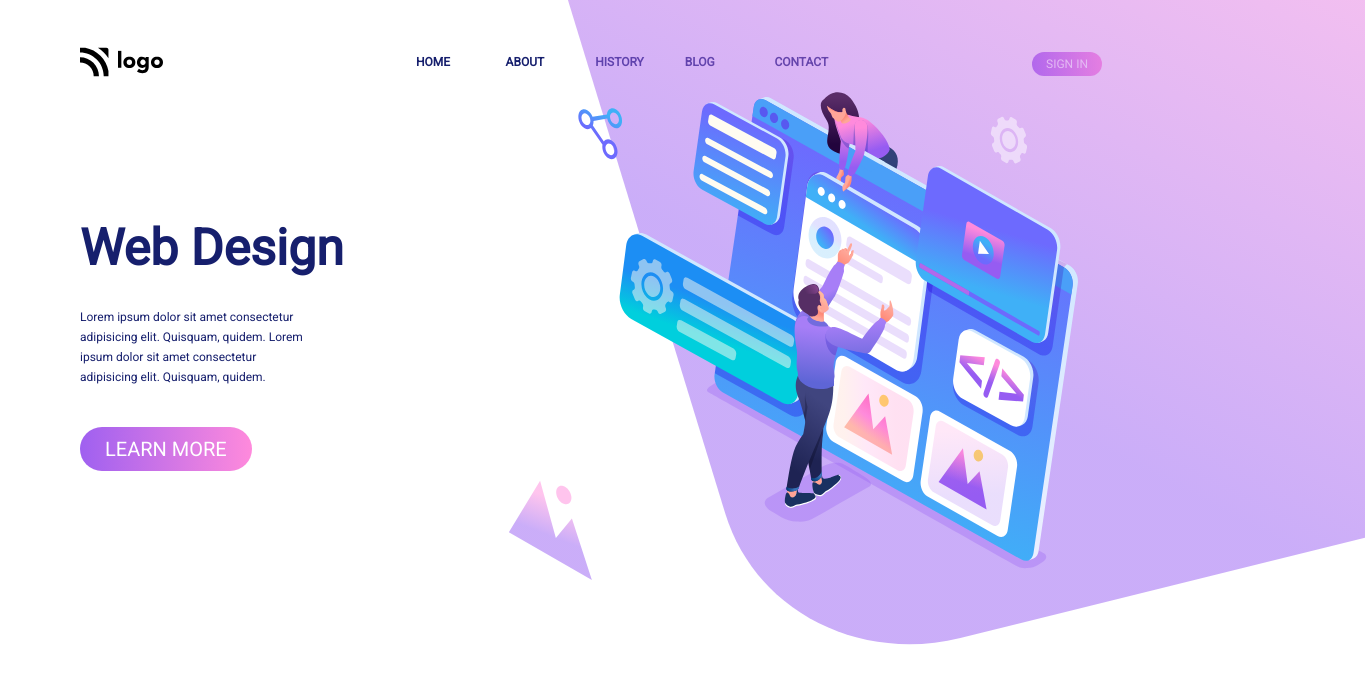
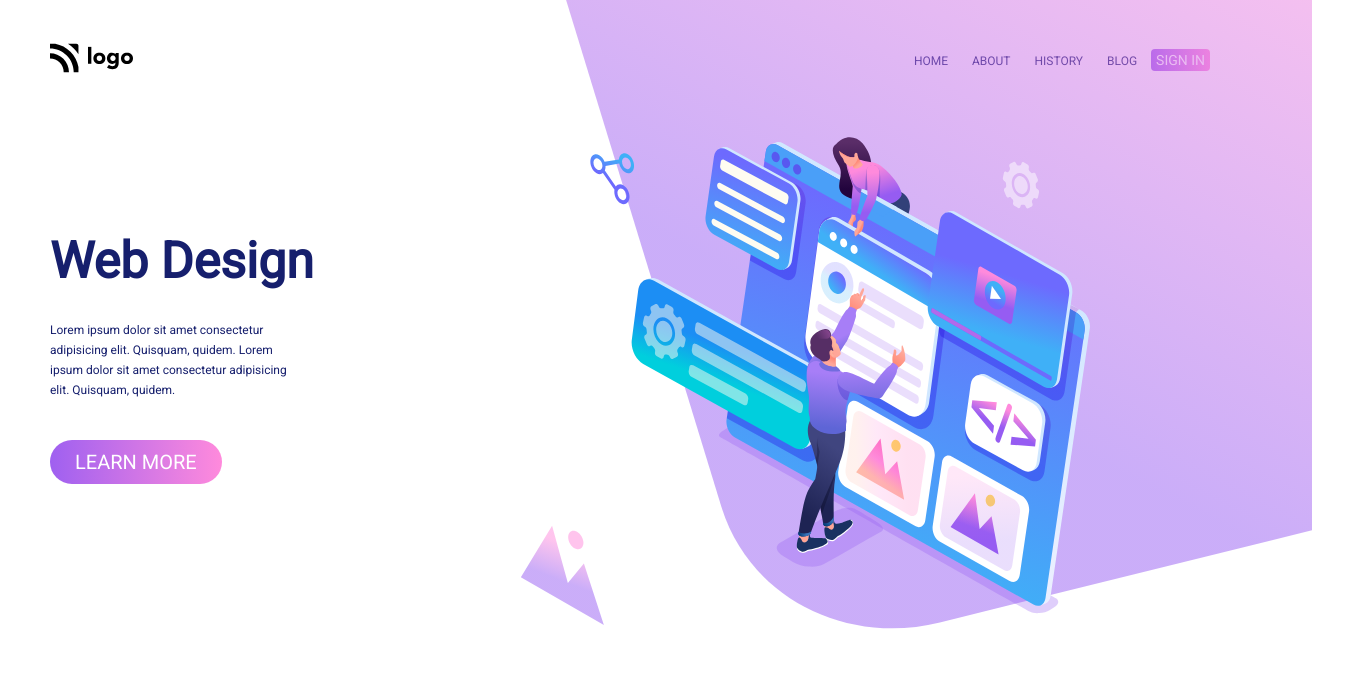
Before and after one commit to sirugudipraveen3637/Webdesignlandingpage_8, a plain HTML site: page index.html in a window 1280 px wide. Shown: the whole page, 1365 px wide, since content can reach past the window. Drawn offline with Linux system fonts and the light colour scheme.

Commit message:
responsive web

```diff
--- a/css/index.css
+++ b/css/index.css
@@ -5,61 +5,59 @@
 }
 
 body{
-    margin-top: 2em;
-    margin-left: 5em;
-    margin-right: 5em;
-}
-nav
-{
-    width: 100%;
-    height: 60px;
-
+    margin-top: 10px;
+    margin-left: 50px;
+    margin-right: 50px;
 }
 
-nav>img
+header
 {
-    float: left;
-    width: 83px;
-    height: 30px;
-    margin-top: 15px;
-
-}
-nav>div
-{
-    float: left;
-    height: 60px;
-    width: 40%;
-
-    margin-left: calc(30% - 83px);
-
+    height: 100px;
+    display: flex;
+    flex-direction: row-reverse;
+    justify-content: space-between;
+    align-items: center;
+    gap:20px;
 }
 
-nav>div h5
+header>nav>a
 {
-    float: left;
-    height: 60px;
-    line-height: 60px;
-    width: 20%;
+    font-size: 14px;
+    font-weight: 500;
     color:#161F6D;
     font-size: 12px;
     font-family: 'Roboto';
+    padding: 0px 10px;
+    font-weight: 500px;
 }
-nav>button
+
+
+.nav-item-active
 {
-    float: left;
-
-    margin-left: 15%;
-    margin-top: 20px;
-    width: 70px;
-    padding-top: 5px;
-    padding-bottom: 5px;
+    color:#161F6D;
     border-radius: 50px;
     color: white;
-    font-size: 12px;
     font-family: 'Roboto';
     background-image: linear-gradient(90deg,#9F60F0,#FF8ADC);
     border:0px;
+    padding: 3px 5px;
+    border-radius: 4px;
+    font-size: 14px;
+    font-weight: 500px;
+    margin-right: 20px;
 }
+header>div:nth-child(2)
+{
+    flex:1;
+}
+header>div:nth-child(2)>img
+{
+    width: 83px;
+    height: 30px;
+}
+
+
+/*END OF HEADER*/
 
 .intro-section
 {
@@ -70,7 +68,7 @@ nav>button
 
 .left-section
 {
-    width: 30%;
+    /* width: 30%; */
    float: left;
 
 }
@@ -80,7 +78,7 @@ nav>button
     color:#161F6D;
     font-size: 50px;
     font-family: 'Roboto';
-    margin-top: 95px;
+    /* margin-top: 95px; */
 }
 
 .left-section>h4
@@ -114,12 +112,13 @@ div.imgs-div
 {
    float: left;
    position:absolute;
+
+   background-image:url(../images/backcover.svg) ;
+   background-size: cover;
+   width: 75%;
+   height: fit-content;
    top:-220px;
-   left: 500px;
-   background-image:url(../images/backcover.svg) ;
- background-size: cover;
-   width: 865px;
-   height: 865px;
+   left: 30%;
 }
 
 div.imgs-div>img:nth-child(3)
@@ -147,6 +146,88 @@ div.imgs-div>img:nth-child(1)
     width: 100px;
     margin-top: 0px;
     margin-left: 0px;
+}
+
+html, body
+{
+    overflow-x: hidden;
+}
+
+@media (min-width: 360px) {
+    div.imgs-div
+    {
+        display: none;
+    }
+    img.designlogo
+    {
+        display: block;
+        width:95%;
+    }
+    div.left-section
+    {
+        width:100%;
+    }
+    .left-section>h1
+    {
+        margin-top: 30px;
+    }
+}
+@media (min-width: 640px) {
+    div.imgs-div
+    {
+        display: none;
+    }
+    img.designlogo
+    {
+        display: block;
+    }
+    div.left-section
+    {
+        width:100%;
+    }
+}
+
+@media (min-width: 750px) {
+    div.imgs-div
+    {
+       width: 75%;
+       height: fit-content;
+       top:-220px;
+       left: 30%;
+       display: block;
+    }
+    div.left-section
+    {
+        width: 30%;
+    }
+    img.designlogo
+    {
+        display: none;
+    }
+    .left-section>h1
+    {
+        margin-top: 90px;
+    }
+}
+
+@media (min-width: 1024px) {
+    div.left-section
+    {
+        width: 30%;
+    }
+}
 
 
+@media (min-width: 1050px) {
+    div.imgs-div
+    {
+       width: 800px;
+       height: fit-content;
+       top:-175px;
+       left: 40%;
+    }
+    div.left-section
+    {
+        width: 30%;
+    }
 }
--- a/index.html
+++ b/index.html
@@ -15,19 +15,27 @@
   </head>
   <body>
     <div class="main-div">
-      <nav>
-        <img src="./images/logo.svg" alt="logo" />
-        <div class="nav-items">
-          <h5 class="nav-item">HOME</h5>
-          <h5 class="nav-item">ABOUT</h5>
-          <h5 class="nav-item">HISTORY</h5>
-          <h5 class="nav-item">BLOG</h5>
-          <h5 class="nav-item">CONTACT</h5>
+
+      <header>
+        <!-- Navigation Bar Starts -->
+        <nav>
+            <!-- Navigation items Starts -->
+            <a class="nav-item">HOME</a>
+            <a class="nav-item">ABOUT</a>
+            <a class="nav-item">HISTORY</a>
+            <a class="nav-item">BLOG</a>
+            <a class="nav-item-active">SIGN IN</a>
+
+        </nav>
+
+        <!-- LOGO -->
+        <div >
+            <img class="logo" src="./images/logo.svg" >
         </div>
-        <button class="signin-btn">SIGN IN</button>
-      </nav>
+    </header>
       <div class="intro-section">
         <div class="left-section">
+          <img class="designlogo" src="./images/intro-img.svg" alt="intro-img" />
           <h1>Web Design</h1>
           <h4>
             Lorem ipsum dolor sit amet consectetur adipisicing elit. Quisquam,
```
Also changed, not shown: 1 other file.
